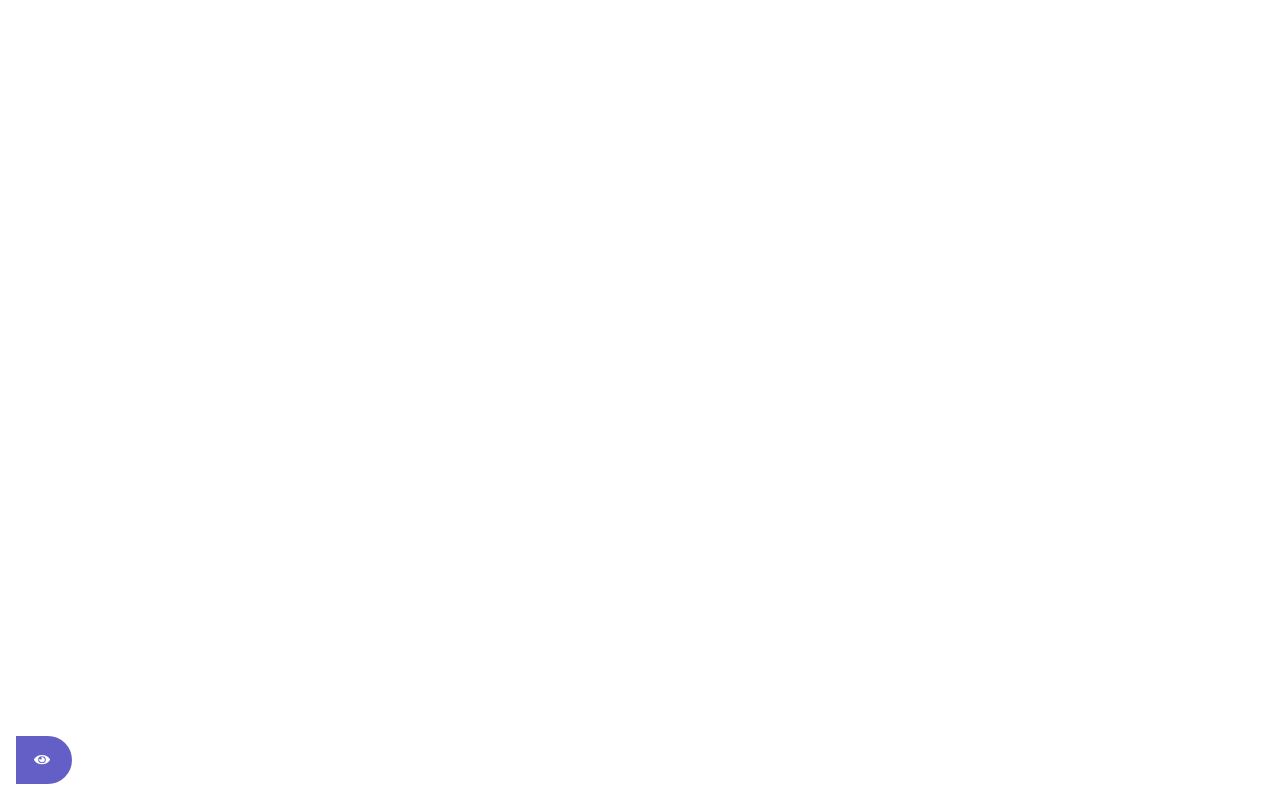
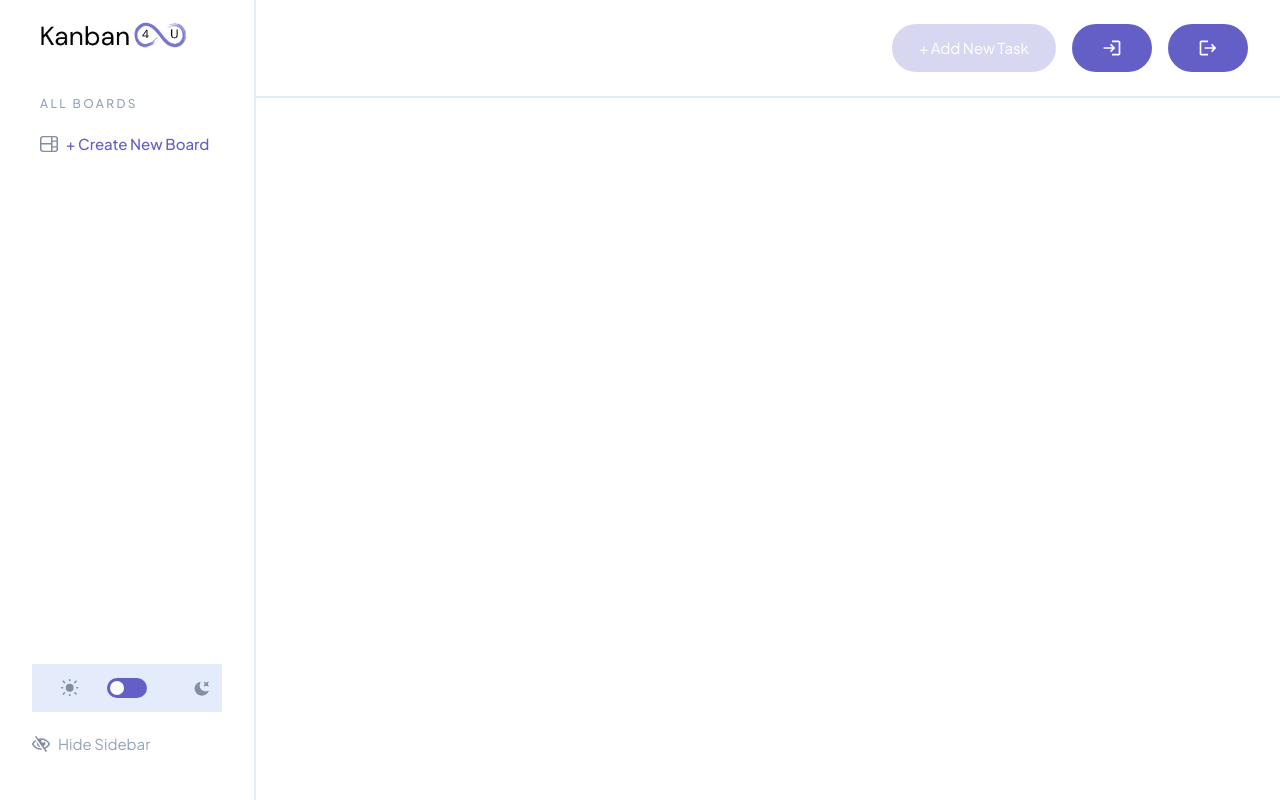
Before and after one commit to topcowmoo/dictyosperma-album, a React (Vite) app in the folder client/: page / in a window 1280 px wide. Built offline with nearby package versions, Linux system fonts and the light colour scheme.

Commit message:
refactored to add header component

```diff
--- a/client/src/App.jsx
+++ b/client/src/App.jsx
@@ -1,10 +1,37 @@
-import './index.css';
-import Sidebar from './components/Sidebar';
+import "./index.css";
+import Sidebar from "./components/Sidebar";
+import Header from "./components/Header";
+import { useState } from "react";
 
 function App() {
+  const [sidebarVisible, setSidebarVisible] = useState(true);
+  const [darkMode, setDarkMode] = useState(false);
+  const [isLoggedIn, setIsLoggedIn] = useState(true);
+
+  const toggleDarkMode = () => {
+    setDarkMode(!darkMode);
+  };
+
   return (
     <div className="App">
-      <Sidebar />
+      <Header
+        sidebarVisible={sidebarVisible}
+        setSidebarOpen={setSidebarVisible}
+        darkMode={darkMode}
+        isLoggedIn={isLoggedIn}
+      />
+      <Sidebar
+        sidebarVisible={sidebarVisible}
+        setSidebarVisible={setSidebarVisible}
+        darkMode={darkMode}
+        toggleDarkMode={toggleDarkMode}
+        isLoggedIn={isLoggedIn}
+      />
+      <div className={`flex-1 ${sidebarVisible ? 'lg:pl-64' : ''}`}>
+        <main className="py-10">
+          <div className="px-4 sm:px-6 lg:px-8">{/* Content */}</div>
+        </main>
+      </div>
     </div>
   );
 }
```
